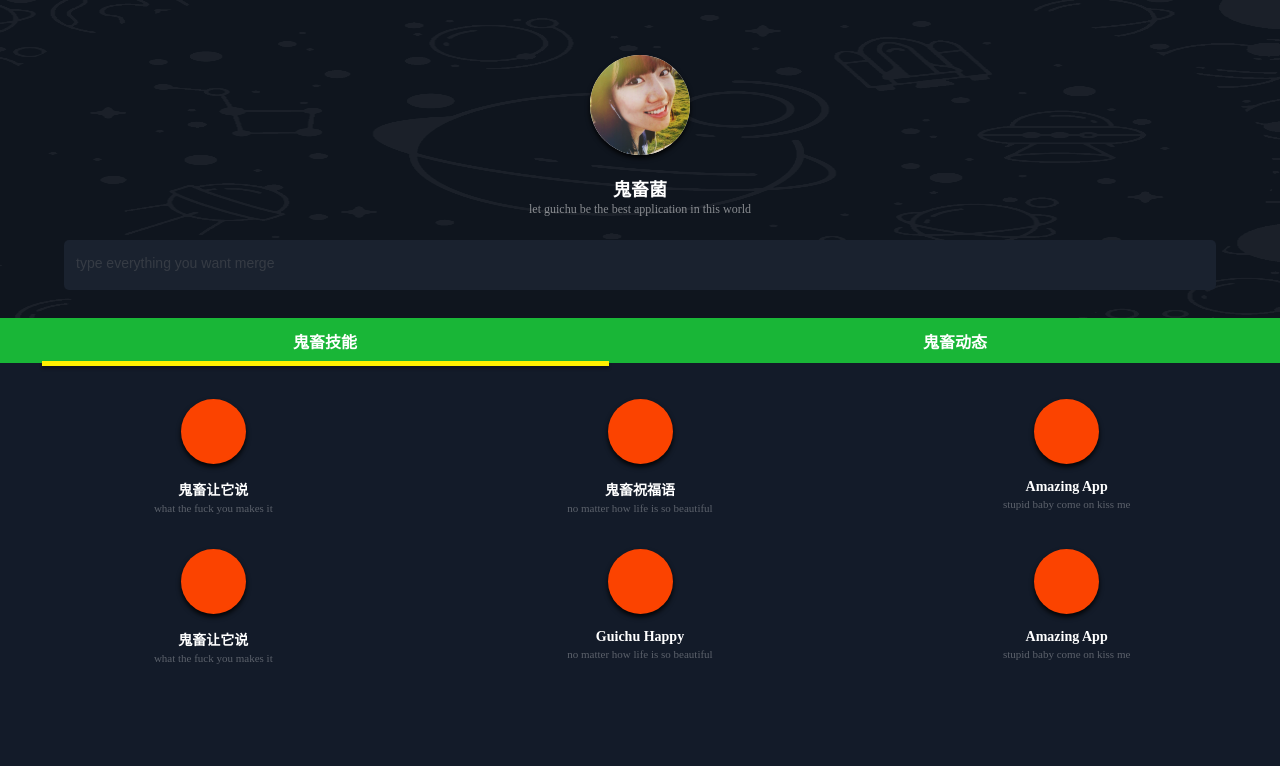
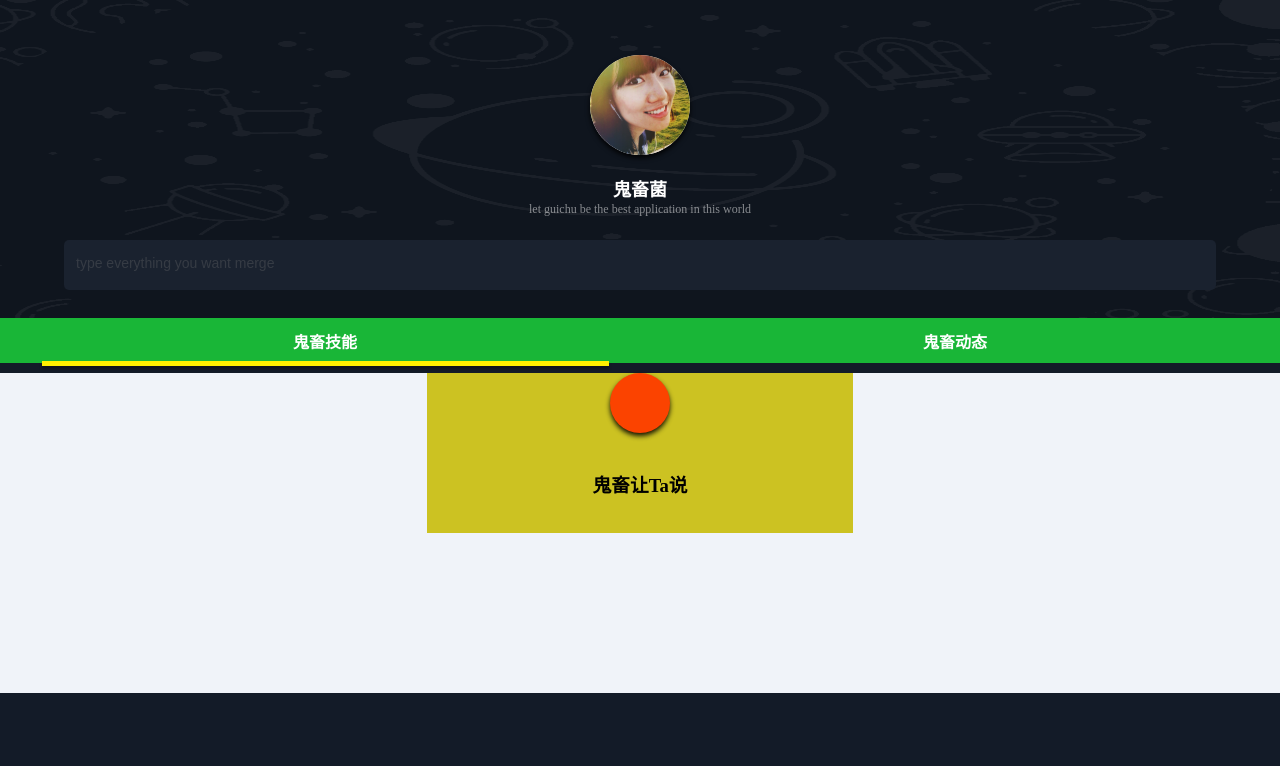
Before and after one commit to cactuspillow/guichu, a plain HTML site: page index.html in a window 1280 px wide. Drawn offline with nearby package versions, Linux system fonts and the light colour scheme.

Commit message:
flex布局-单个物体居中

```diff
--- a/css/gc_celebrate.css
+++ b/css/gc_celebrate.css
@@ -1,18 +1,21 @@
 html {
-	background-color: #131b29;
-	width:100%;
+    background-color: #131b28;
+    width: 100%;
     height: 100%;
     padding: 0;
     margin: 0;
 }
+
 body {
     padding: 0;
     margin: 0;
     font-family: "Avenir";
-	position:relative;
+    position: relative;
 }
 
+
 /*关闭按钮*/
+
 .closeBtn {
     float: left;
     margin-top: 32px;
@@ -25,7 +28,9 @@ body {
     background-repeat: no-repeat;
 }
 
+
 /*返回按钮*/
+
 .backBtn {
     float: left;
     margin-top: 32px;
@@ -52,7 +57,7 @@ body {
 .objectContainer {
     float: left;
     margin-top: 48px;
-	margin-left:  2.5%;
+    margin-left: 2.5%;
     width: 95%;
     height: 550px;
 }
@@ -69,9 +74,9 @@ body {
     position: relative;
     width: 100px;
     height: 100px;
-	background-image:url(../img/ob_bg.png);
-	background-size:100% 100%;
-	background-repeat:no-repeat;
+    background-image: url(../img/ob_bg.png);
+    background-size: 100% 100%;
+    background-repeat: no-repeat;
 }
 
 .objectIconBg {
@@ -79,7 +84,7 @@ body {
     margin-top: 0;
     width: 100%;
     height: 100%;
-	-webkit-tap-highlight-color:transparent;
+    -webkit-tap-highlight-color: transparent;
 }
 
 .objectIconOb {
@@ -88,7 +93,7 @@ body {
     width: 60px;
     height: 60px;
     left: 20px;
-	-webkit-tap-highlight-color:transparent;
+    -webkit-tap-highlight-color: transparent;
 }
 
 .objectName {
@@ -102,6 +107,7 @@ body {
 
 
 /*对象名称输入框*/
+
 .inputArea {
     float: left;
     margin-top: 14%;
@@ -109,7 +115,7 @@ body {
     height: 100px;
 }
 
-.inputTitle p{
+.inputTitle p {
     float: left;
     margin-top: 0;
     width: 100%;
@@ -151,7 +157,9 @@ body {
     opacity: 0.3;
 }
 
+
 /*生成按钮btn*/
+
 .generateBtn {
     float: right;
     margin-top: 80px;
@@ -162,5 +170,4 @@ body {
     background-image: url(../img/generate_btn.png);
     background-size: 100% 100%;
     background-repeat: no-repeat;
-
 }
--- a/css/gc_loading.css
+++ b/css/gc_loading.css
@@ -1,5 +1,5 @@
 html {
-	background-color: #131b29;
+	background-color: #131b28;
 	width:100%;
 	height: 100%;
 	padding: 0;
--- a/css/gc_preview.css
+++ b/css/gc_preview.css
@@ -1,5 +1,5 @@
 html {
-	background-color: #131b29;
+	background-color: #131b28;
 	width:100%;
 	height: 100%;
 	padding: 0;
--- a/css/main.css
+++ b/css/main.css
@@ -1,20 +1,12 @@
-html {
-	width:100%;
-	height: 100%;
+html, body {
+	background-color: #131b28;
 	padding: 0;
 	margin: 0;
-}
-
-body {
-	background-color: #131b29;
-	padding: 0;
-	margin: 0;
-	font-family: "Avenir"
+	font-family: "Avenir"；
 }
 
 
 .container {
-	background: #000;
 	width: 100%;
 	height:100%;
 }
@@ -64,7 +56,7 @@ body {
 
 /*bottomContainer CSS*/
 .bottomContainer {
-	background-color: #131b29;
+	background-color: #131b28;
 	width: 100%;
 	height: 400px;
 }
@@ -129,6 +121,66 @@ body {
 	font-weight: 500;
 }
 
+.bottom-container {
+	margin-top: 10px;
+	width: 100%;
+	height: 320px;
+	background-color: #ccc;
+}
+
+.flex-container {
+
+	/*使用flex布局*/
+	display: -webkit-flex;
+	display: -moz-flex;
+	display: -ms-flex;
+	display: flex;
+
+	/*选取space-around的水平空间平均分配*/
+    justify-content: space-around;
+
+    background: #f0f3f9;
+    width: 100%;
+    height: 320px;
+}
+
+.skillItem {
+	/*item样式*/
+	height: 160px;
+	width: 33.33%;
+	background-color: #ccc222;
+
+	/*使用flex布局*/
+	display: -webkit-flex;
+	display: -moz-flex;
+	display: -ms-flex;
+	display: flex;
+
+	/*新的元素可换行显示，不加此代码会挤在一行*/
+	-webkit-flex-flow: row wrap;
+	-moz-flex-flow: row wrap;
+	-ms-flex-flow: row wrap;
+
+	/*选取space-around的水平空间平均分配*/
+    justify-content: space-around;
+
+}
+
+.skillIcon {
+	background-color: #fb4300;
+	width: 60px;
+	height: 60px;
+	border-radius: 100px;
+	box-shadow: 0px 3px 5px rgba(0, 0, 0, 0.9);
+}
+
+.skillItem h3 {
+	width: 100%;
+	text-align: center;
+}
+
+/*box布局的skillItem*/
+/*
 .skillItem {
 	width: 33.333%;
 	height: 150px;
@@ -145,7 +197,7 @@ body {
 }
 
 /*鬼畜让它说a标签*/
-.skillIcon a {
+/*.skillIcon a {
 	float: left;
 	width: 100%;
 	height: 100%;
@@ -176,5 +228,6 @@ body {
 	opacity: 0.3;
 	font-size:11px;
 	text-align: center;
-	float: left;
+	float: left;*/
 }
+*/
--- a/index.html
+++ b/index.html
@@ -1,5 +1,6 @@
 <!DOCTYPE html>
 <html>
+
 <head>
     <title>GuiChu</title>
     <!-- 支持utf-8 -->
@@ -16,44 +17,44 @@
     <link rel="stylesheet" href="css/main.css" type="text/css" media="all">
     <!-- 引用mini js -->
     <script src="http://code.jquery.com/jquery-2.2.0.min.js" type="text/javascript"></script>
+</head>
 
-</head>
 <body>
+    <script type="text/javascript">
+    $(document).ready(function() {
+        var deviceWidth = $(window).width();
+        var userAvatarMarginLeft = (deviceWidth - 100) / 2;
+        $(".userAvatar").css("marginLeft", userAvatarMarginLeft)
 
-
-<script type="text/javascript">
-
-	$(document).ready(function(){
-		var deviceWidth = $(window).width();
-		var userAvatarMarginLeft = ( deviceWidth - 100 ) / 2;
-		$(".userAvatar").css("marginLeft",userAvatarMarginLeft)
-
-		/*skillIcon Position*/
-		var skillIconMarginLeft = ( $(".skillItem").width() -  $(".skillIcon").width() ) / 2
-		$(".skillIcon").css("marginLeft",skillIconMarginLeft)
+        // /*skillIcon Position*/
+        // var skillIconMarginLeft = ($(".skillItem").width() - $(".skillIcon").width()) / 2
+        // $(".skillIcon").css("marginLeft", skillIconMarginLeft)
 
         //menuBar Button With
-		var buttonContainerWidth = deviceWidth - 20 ;
-		$(".menuButtonContainer").css( "width" , buttonContainerWidth )
+        var buttonContainerWidth = deviceWidth - 20;
+        $(".menuButtonContainer").css("width", buttonContainerWidth)
 
         //menuBar Click Function
         var moveDistance = buttonContainerWidth * 0.5
         var defaultLeft = buttonContainerWidth * 0.025
-		$("#clickGuichuSkillButton").click(function(){
- 			if (parseFloat($(".selectedBorder").css("left")) == moveDistance + defaultLeft ){
+        $("#clickGuichuSkillButton").click(function() {
+            if (parseFloat($(".selectedBorder").css("left")) == moveDistance + defaultLeft) {
 
-				$(".selectedBorder").animate({left:defaultLeft},300,"swing");
+                $(".selectedBorder").animate({
+                    left: defaultLeft
+                }, 300, "swing");
             }
         });
 
-		$("#clickGuichuFeedButton").click(function(){
-			if (parseFloat($(".selectedBorder").css("left")) == defaultLeft ){
-				$(".selectedBorder").animate({left:moveDistance + defaultLeft},300,"swing")
+        $("#clickGuichuFeedButton").click(function() {
+            if (parseFloat($(".selectedBorder").css("left")) == defaultLeft) {
+                $(".selectedBorder").animate({
+                    left: moveDistance + defaultLeft
+                }, 300, "swing")
             }
         });
     });
     </script>
-
     <div class="container">
         <div class="topContainer">
             <div class="userAvatar">
@@ -66,39 +67,52 @@
             <div class="input">
                 <input type="text" placeholder="type everything you want merge" class="guichuInput">
             </div>
-
         </div>
         <div class="menuBar">
             <div class="menuButtonContainer">
                 <div class="selectedBorder"></div>
-				<a href="#" id = "clickGuichuSkillButton">鬼畜技能</a>
-				<a href="#" id = "clickGuichuFeedButton">鬼畜动态</a>
+                <a href="#" id="clickGuichuSkillButton">鬼畜技能</a>
+                <a href="#" id="clickGuichuFeedButton">鬼畜动态</a>
+            </div>
+        </div>
+
+        <!-- 底部flex容器 -->
+        <div class="bottom-container">
+            <div class="flex-container">
+                <div class="skillItem s1">
+                    <div class="skillIcon"></div>
+                    <h3>鬼畜让Ta说</h3>
                 </div>
             </div>
 
 
-		<div class="bottomContainer">
+        </div>
+
+
+
+        <!-- 底部容器 -->
+        <!-- box布局的skillItem -->
+
+<!--
 
             <div class="skillItem">
                 <div class="skillIcon">
-					<a href="html/skill_lips/gc_lips.html" id = "skillGCLips"></a>
+                    <a href="html/skill_lips/gc_lips.html" id="skillGCLips"></a>
                 </div>
                 <div class="skillInfo">
                     <p class="skillName">鬼畜让它说</p>
                     <p class="skillDesc">what the fuck you makes it</p>
                 </div>
             </div>
-
             <div class="skillItem">
                 <div class="skillIcon">
-					<a href="html/skill_celebrate/gc_celebrate.html" id = "skillGCLips"></a>
+                    <a href="html/skill_celebrate/gc_celebrate.html" id="skillGCLips"></a>
                 </div>
                 <div class="skillInfo">
                     <p class="skillName">鬼畜祝福语</p>
                     <p class="skillDesc">no matter how life is so beautiful</p>
                 </div>
             </div>
-
             <div class="skillItem">
                 <div class="skillIcon"></div>
                 <div class="skillInfo">
@@ -106,7 +120,6 @@
                     <p class="skillDesc">stupid baby come on kiss me</p>
                 </div>
             </div>
-
             <div class="skillItem">
                 <div class="skillIcon"></div>
                 <div class="skillInfo">
@@ -114,7 +127,6 @@
                     <p class="skillDesc">what the fuck you makes it</p>
                 </div>
             </div>
-
             <div class="skillItem">
                 <div class="skillIcon"></div>
                 <div class="skillInfo">
@@ -122,7 +134,6 @@
                     <p class="skillDesc">no matter how life is so beautiful</p>
                 </div>
             </div>
-
             <div class="skillItem">
                 <div class="skillIcon"></div>
                 <div class="skillInfo">
@@ -130,8 +141,8 @@
                     <p class="skillDesc">stupid baby come on kiss me</p>
                 </div>
             </div>
-
-		</div>
+        </div> -->
     </div>
 </body>
+
 </html>
```
Also changed, not shown: html/loading.html (+6 -11 lines), html/skill_celebrate/gc_celebrate.html (+9 -9 lines), html/video_preview.html (+1 -1 lines). Lines whose indentation alone changed are shown as unchanged.
